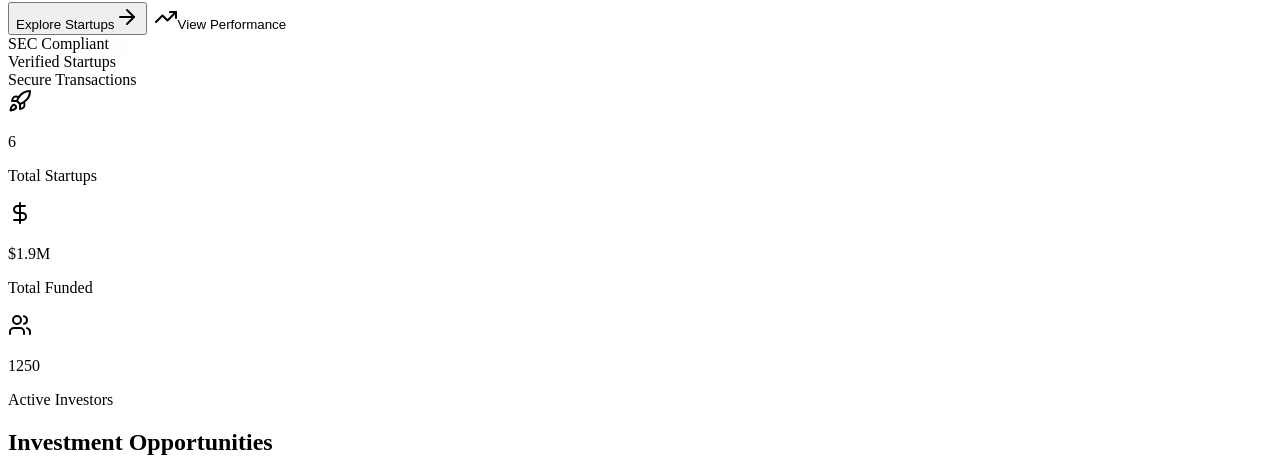
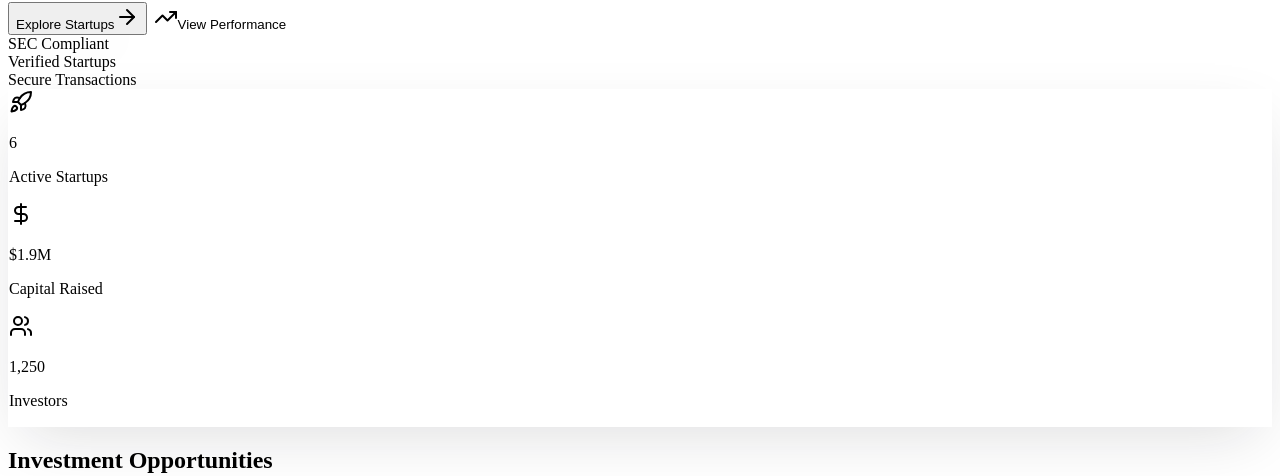
Before and after one commit to jad-takieddin/SeedlyInvest-Jad, a React (Vite) app in the folder client/: page / in a window 1280 px wide. Shown: the part 195-671 px from the top of the page. Built offline with nearby package versions, Linux system fonts and the light colour scheme.

Commit message:
Update StatsBanner.tsx

```diff
--- a/client/src/components/StatsBanner.tsx
+++ b/client/src/components/StatsBanner.tsx
@@ -1,4 +1,3 @@
-import { Card } from "@/components/ui/card";
 import { Rocket, DollarSign, Users } from "lucide-react";
 
 interface StatsBannerProps {
@@ -25,47 +24,77 @@ export default function StatsBanner({
   const stats = [
     {
       icon: Rocket,
-      label: "Total Startups",
+      label: "Active Startups",
       value: totalStartups.toString(),
       testId: "text-total-startups",
+      gradient: "from-purple-500 to-blue-500",
+      iconBg: "bg-purple-500/10",
+      iconColor: "text-purple-600 dark:text-purple-400",
     },
     {
       icon: DollarSign,
-      label: "Total Funded",
+      label: "Capital Raised",
       value: formatCurrency(totalFunded),
       testId: "text-total-funded",
+      gradient: "from-blue-500 to-cyan-500",
+      iconBg: "bg-blue-500/10",
+      iconColor: "text-blue-600 dark:text-blue-400",
     },
     {
       icon: Users,
-      label: "Active Investors",
-      value: activeInvestors.toString(),
+      label: "Investors",
+      value: activeInvestors.toLocaleString(),
       testId: "text-active-investors",
+      gradient: "from-cyan-500 to-teal-500",
+      iconBg: "bg-cyan-500/10",
+      iconColor: "text-cyan-600 dark:text-cyan-400",
     },
   ];
 
   return (
-    <div className="py-12 px-4">
-      <div className="max-w-6xl mx-auto">
-        <Card className="p-6 md:p-8">
-          <div className="grid grid-cols-1 md:grid-cols-3 gap-8">
-            {stats.map((stat) => (
+    <div className="py-12 md:py-20 px-4 relative">
+      {/* Background glow effect */}
+      <div className="absolute inset-0 flex items-center justify-center">
+        <div className="w-full max-w-4xl h-40 bg-primary/5 blur-3xl rounded-full" />
+      </div>
+
+      <div className="max-w-7xl mx-auto relative">
+        {/* Glass card with premium shadow */}
+        <div className="glass-strong rounded-3xl p-8 md:p-12 shadow-premium hover:shadow-glow transition-all duration-500 border border-white/10 dark:border-white/5">
+          <div className="grid grid-cols-1 md:grid-cols-3 gap-8 md:gap-12">
+            {stats.map((stat, index) => (
               <div
                 key={stat.label}
-                className="flex flex-col items-center text-center space-y-2"
+                className="flex flex-col items-center text-center space-y-4 group animate-slide-up"
+                style={{ animationDelay: `${index * 0.1}s` }}
               >
-                <div className="w-12 h-12 rounded-lg bg-primary/10 flex items-center justify-center">
-                  <stat.icon className="w-6 h-6 text-primary" />
+                {/* Icon with gradient background */}
+                <div className={`relative w-16 h-16 rounded-2xl ${stat.iconBg} flex items-center justify-center group-hover:scale-110 transition-transform duration-300`}>
+                  <stat.icon className={`w-8 h-8 ${stat.iconColor}`} />
+                  {/* Glow effect on hover */}
+                  <div className={`absolute inset-0 rounded-2xl bg-gradient-to-br ${stat.gradient} opacity-0 group-hover:opacity-20 blur-xl transition-opacity duration-300`} />
                 </div>
-                <div className="space-y-1">
-                  <p className="text-3xl font-bold text-foreground" data-testid={stat.testId}>
+
+                {/* Stats */}
+                <div className="space-y-2">
+                  <p
+                    className="text-4xl md:text-5xl font-bold bg-gradient-to-br from-foreground to-foreground/70 bg-clip-text text-transparent"
+                    data-testid={stat.testId}
+                  >
                     {stat.value}
                   </p>
-                  <p className="text-sm text-muted-foreground">{stat.label}</p>
+                  <p className="text-sm md:text-base font-medium text-muted-foreground uppercase tracking-wider">
+                    {stat.label}
+                  </p>
                 </div>
               </div>
             ))}
           </div>
-        </Card>
+
+          {/* Decorative elements */}
+          <div className="absolute top-0 left-0 w-32 h-32 bg-purple-500/10 rounded-full blur-3xl -translate-x-1/2 -translate-y-1/2" />
+          <div className="absolute bottom-0 right-0 w-32 h-32 bg-blue-500/10 rounded-full blur-3xl translate-x-1/2 translate-y-1/2" />
+        </div>
       </div>
     </div>
   );
```
